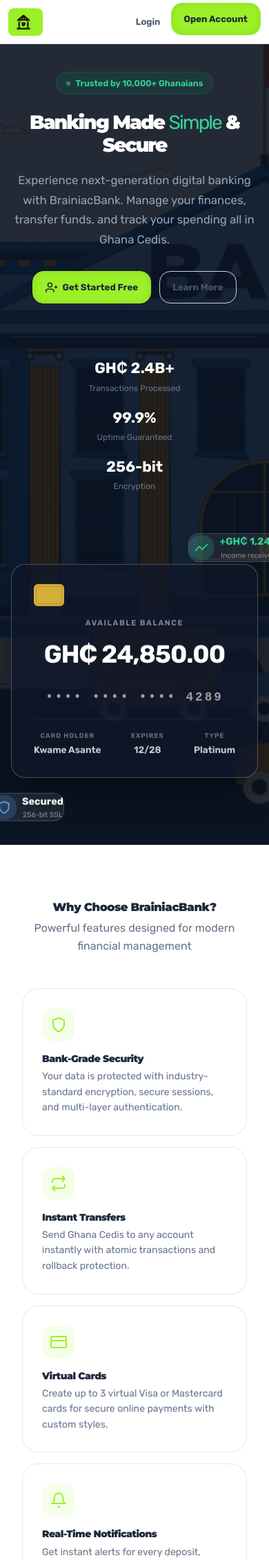
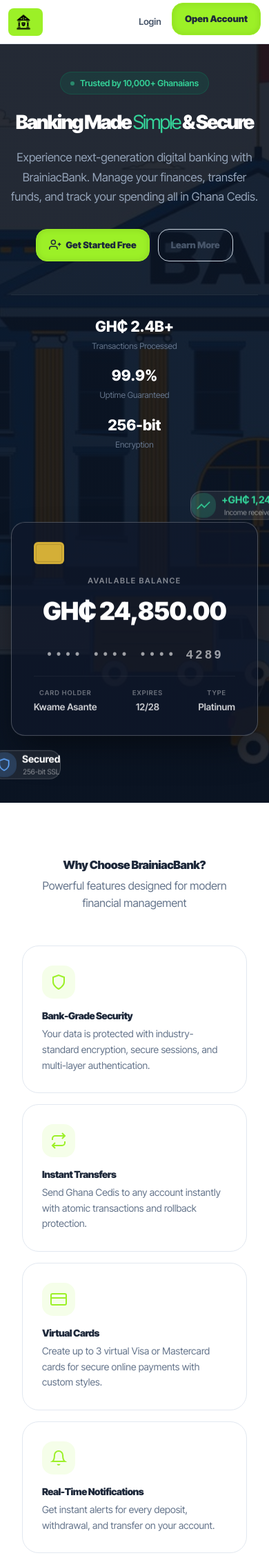
Before and after one commit to brainiacweb-tech/brainiacbank, a Flask app: page / in a window 390 px wide. Shown: the top 2262 px of the page at 69% size. Run offline with Flask 3, Linux system fonts and the light colour scheme.

Commit message:
style: remove mobile and tablet font overrides to keep Inter Tight consistent on all devices

```diff
--- a/static/css/style.css
+++ b/static/css/style.css
@@ -1552,21 +1552,6 @@ select.form-control {
 
 /* Tablet Layout (600px - 1023px) */
 @media (max-width: 1023px) {
-    /* Apply Montserrat headings and Rubik body text */
-    body {
-        font-family: 'Rubik', -apple-system, BlinkMacSystemFont, 'Segoe UI', sans-serif;
-    }
-
-    h1, h2, h3, h4, h5, h6,
-    .page-header h1, .card-header h2, .auth-header h1,
-    .navbar-brand, .hero-content h1 {
-        font-family: 'Montserrat', -apple-system, BlinkMacSystemFont, 'Segoe UI', sans-serif !important;
-    }
-
-    p, td, span, input, select, textarea, button, .btn, .sidebar-nav li a {
-        font-family: 'Rubik', -apple-system, BlinkMacSystemFont, 'Segoe UI', sans-serif;
-    }
-
     /* Collapsing navigation strategy */
     .sidebar {
         transform: translateX(-100%);
```
